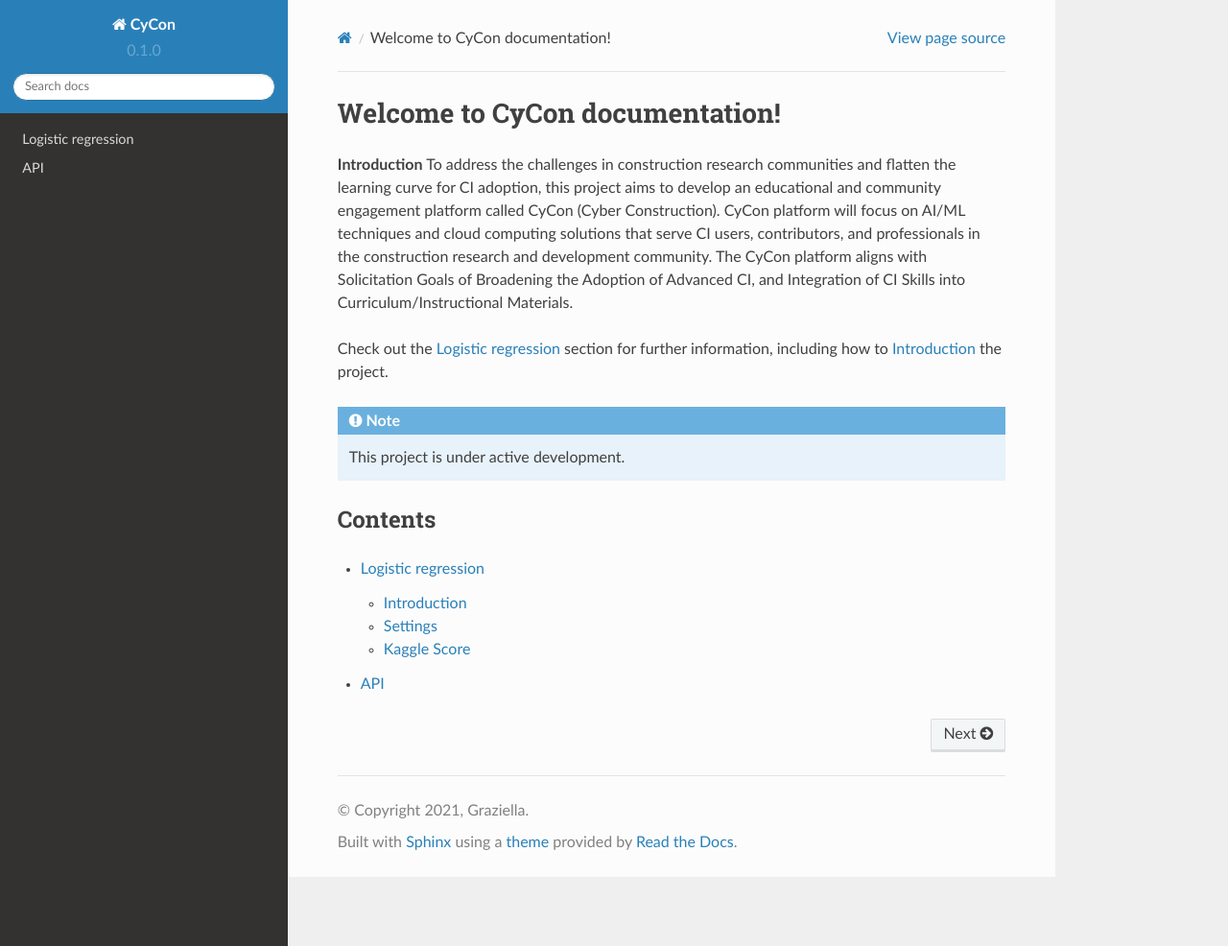
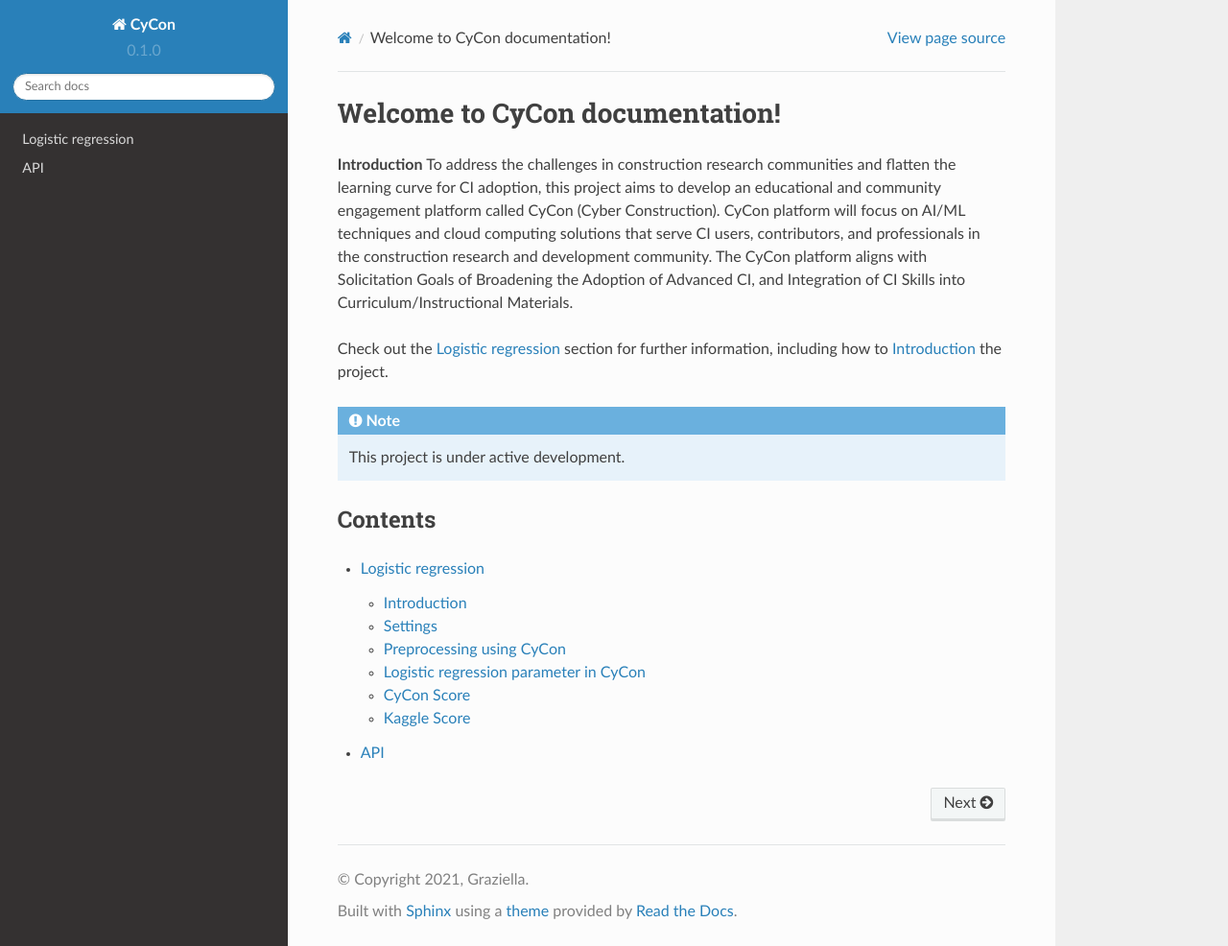
Before and after one commit to Henokaa/CyCon_Doc, a Sphinx documentation site: the page built from docs/source/index.rst, in a window 1280 px wide and 986 px high. Shown: the whole window at 96% size. Built offline with Sphinx 7.4.7 and the Read the Docs theme 2.0.0, drawn with Linux system fonts in a browser that asks for light colours; pages that are not in the unit, such as notebooks, are missing from menus.

Commit message:
Update Logistic regression.rst

```diff
--- a/docs/source/Logistic regression.rst
+++ b/docs/source/Logistic regression.rst
@@ -22,11 +22,11 @@
 ----------------
 
 .. figure:: /Images/LR1.png
-   :target: https://unsplash.com/
    :width: 700
 
-|
 
+Preprocessing using CyCon
+----------------
 .. image:: ./Images/LR2.png
    :width: 700
 
@@ -39,7 +39,8 @@
    y = ad_data['Clicked on Ad']
    X_train,X_test,y_train,y_test = train_test_split(X,y,test_size=0.4)
 
-
+Logistic regression parameter in CyCon
+----------------
 .. image:: ./Images/LR3.png
    :width: 700
 
@@ -49,6 +50,8 @@
    logmodel = LogisticRegression()
    logmodel.fit(X_train,y_train)
 
+CyCon Score
+----------------
 .. image:: ./Images/LR4.png
    :width: 500
 
```
